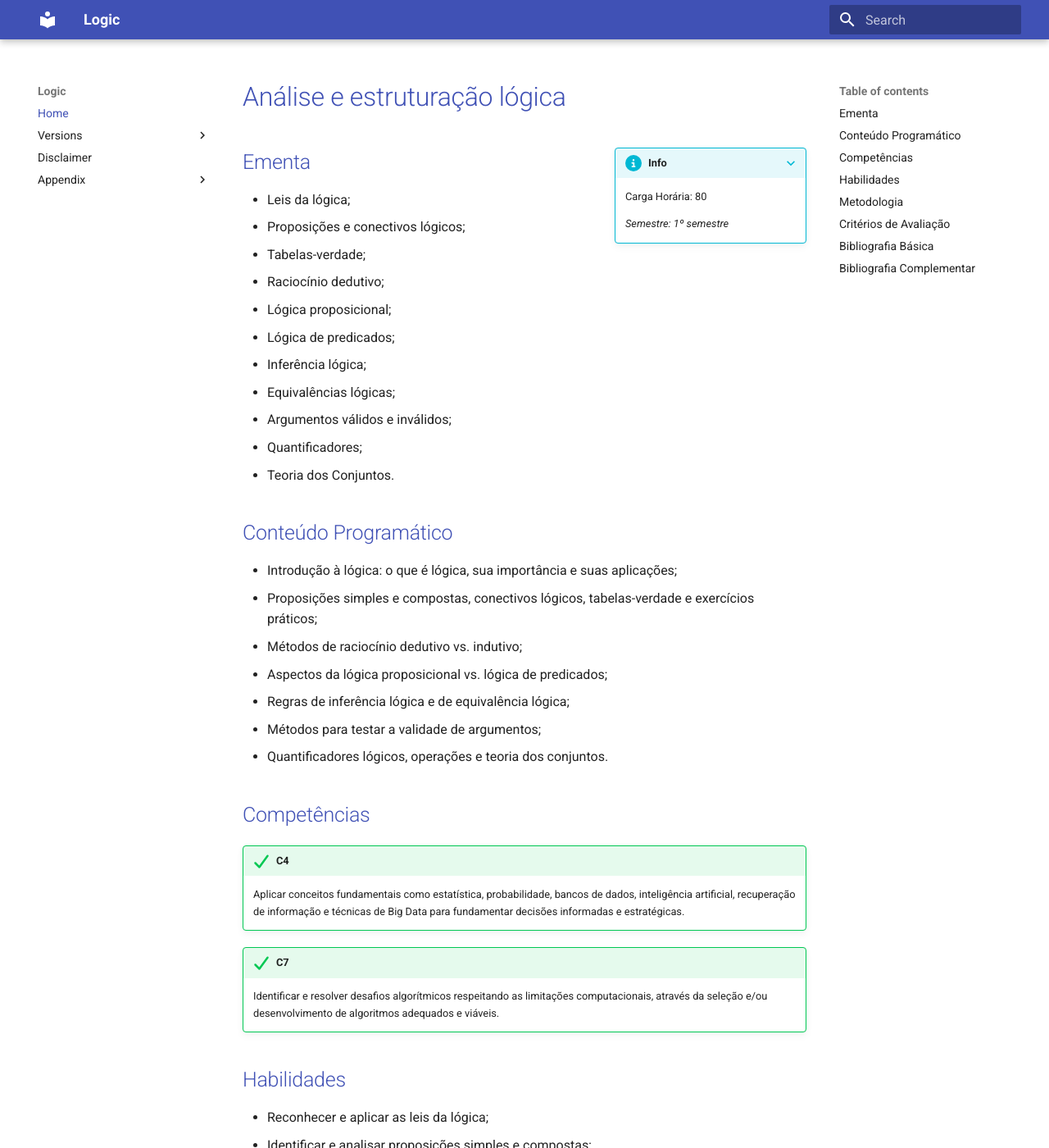
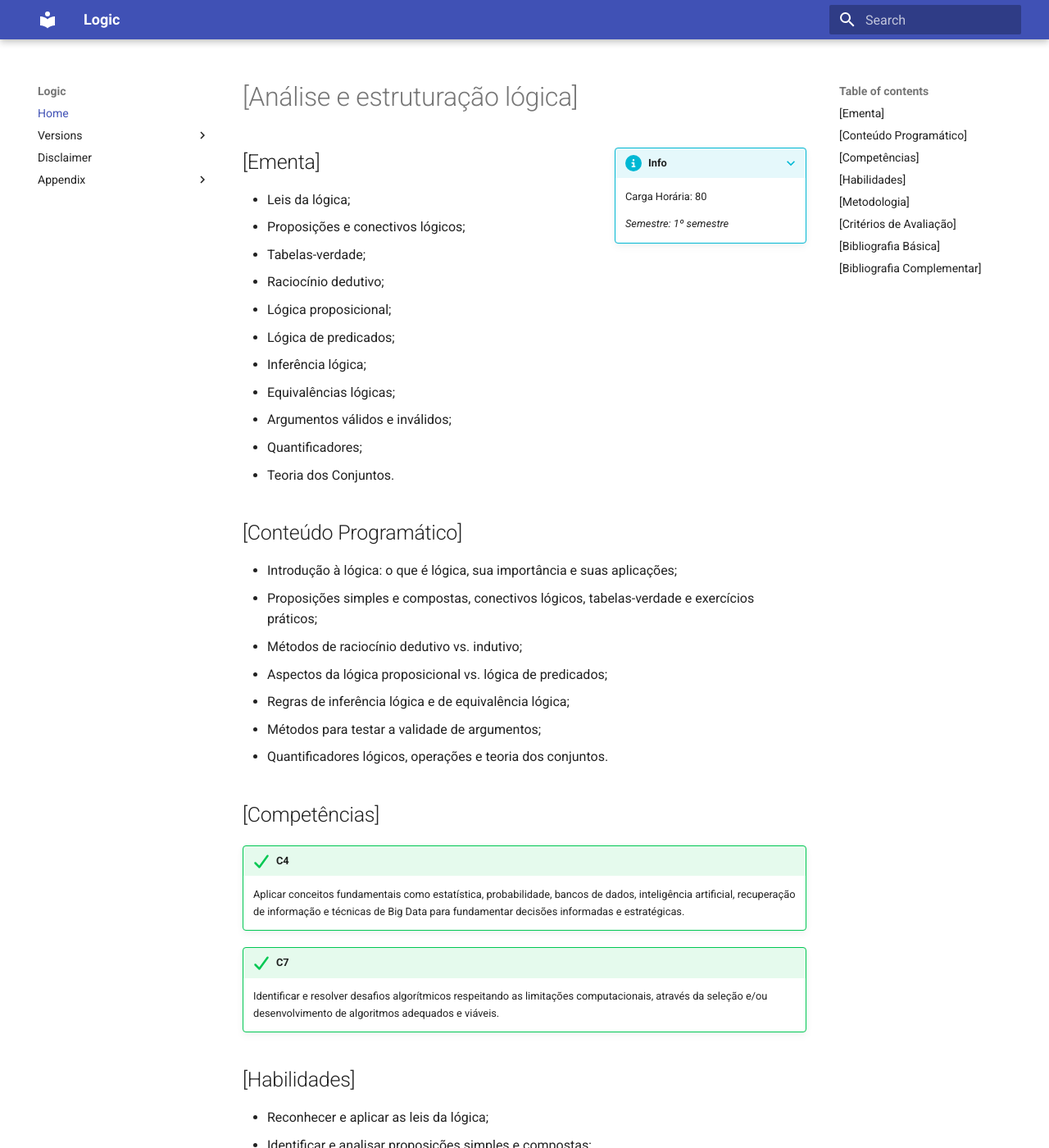
Before and after one commit to hsandmann/logic, an MkDocs documentation site: the page built from docs/index.md, in a window 1280 px wide and 1400 px high. Shown: the whole window at 82% size. Built offline with MkDocs 1.6.1 and Material for MkDocs 9.7.7, drawn with Linux system fonts in a browser that asks for light colours; some of the changed lines change nothing that is shown; some of the changed text lies outside the part shown.

Commit message:
Initial version

```diff
--- a/docs/index.md
+++ b/docs/index.md
@@ -1,4 +1,4 @@
-# [Análise e estruturação lógica](#análise-e-estruturação-lógica)
+# [Análise e estruturação lógica]
 
 ???+ info inline end
 
@@ -6,7 +6,7 @@
 
     *Semestre: 1º semestre*
 
-## [Ementa](#ementa)
+## [Ementa]
 
 - Leis da lógica;
 - Proposições e conectivos lógicos;
@@ -20,7 +20,7 @@
 - Quantificadores;
 - Teoria dos Conjuntos.
 
-## [Conteúdo Programático](#conteúdo-programático)
+## [Conteúdo Programático]
 
 - Introdução à lógica: o que é lógica, sua importância e suas aplicações;
 - Proposições simples e compostas, conectivos lógicos, tabelas-verdade e exercícios práticos;
@@ -30,7 +30,7 @@
 - Métodos para testar a validade de argumentos;
 - Quantificadores lógicos, operações e teoria dos conjuntos.
 
-## [Competências](#competências)
+## [Competências]
 
 !!! success "C4"
 
@@ -40,7 +40,7 @@
 
     Identificar e resolver desafios algorítmicos respeitando as limitações computacionais, através da seleção e/ou desenvolvimento de algoritmos adequados e viáveis.
 
-## [Habilidades](#habilidades)
+## [Habilidades]
 
 - Reconhecer e aplicar as leis da lógica;
 - Identificar e analisar proposições simples e compostas;
@@ -50,14 +50,14 @@
 - Determinar se argumentos são válidos ou inválidos;
 - Resolver problemas envolvendo conjuntos e aplicar propriedades dos conjuntos em contextos práticos.
 
-## [Metodologia](#metodologia)
+## [Metodologia]
 
 - Exposição dialogada;
 - Exercícios práticos;
 - Aprendizagem baseada em problemas.
 
 
-## [Critérios de Avaliação](#critérios-de-avaliação)
+## [Critérios de Avaliação]
 
 A avaliação é processual, formativa e classificatória, para estimular o aprendizado com autonomia. Os instrumentos de avaliação são diversificados nos respectivos pesos na composição dos resultados:
 
@@ -67,7 +67,7 @@ Avaliação intermediária, AV1. Caracterizada como um processo de avaliação f
 
 Avaliação final, AV2. Organizada na perspectiva de uma avaliação classificatória, corresponde a 50% da média final. Realizada de forma individual, no formato de uma prova, que aborda todos os conteúdos, metodologias, experiências e práticas, abordadas no componente curricular no decorrer do semestre.
 
-## [Bibliografia Básica](#bibliografia-básica)
+## [Bibliografia Básica]
 
 Livros:
 
@@ -77,7 +77,7 @@ Livros:
 
 3. SOUZA, Marco A. Furlan de; GOMES, Marcelo Marques; SOARES, Márcio Vieira et al. Algoritmos e lógica de programação: um texto introdutório para a engenharia. São Paulo: Cengage Learning Brasil, 2019.
 
-## [Bibliografia Complementar](#bibliografia-complementar)
+## [Bibliografia Complementar]
 
 Livros:
 
```
